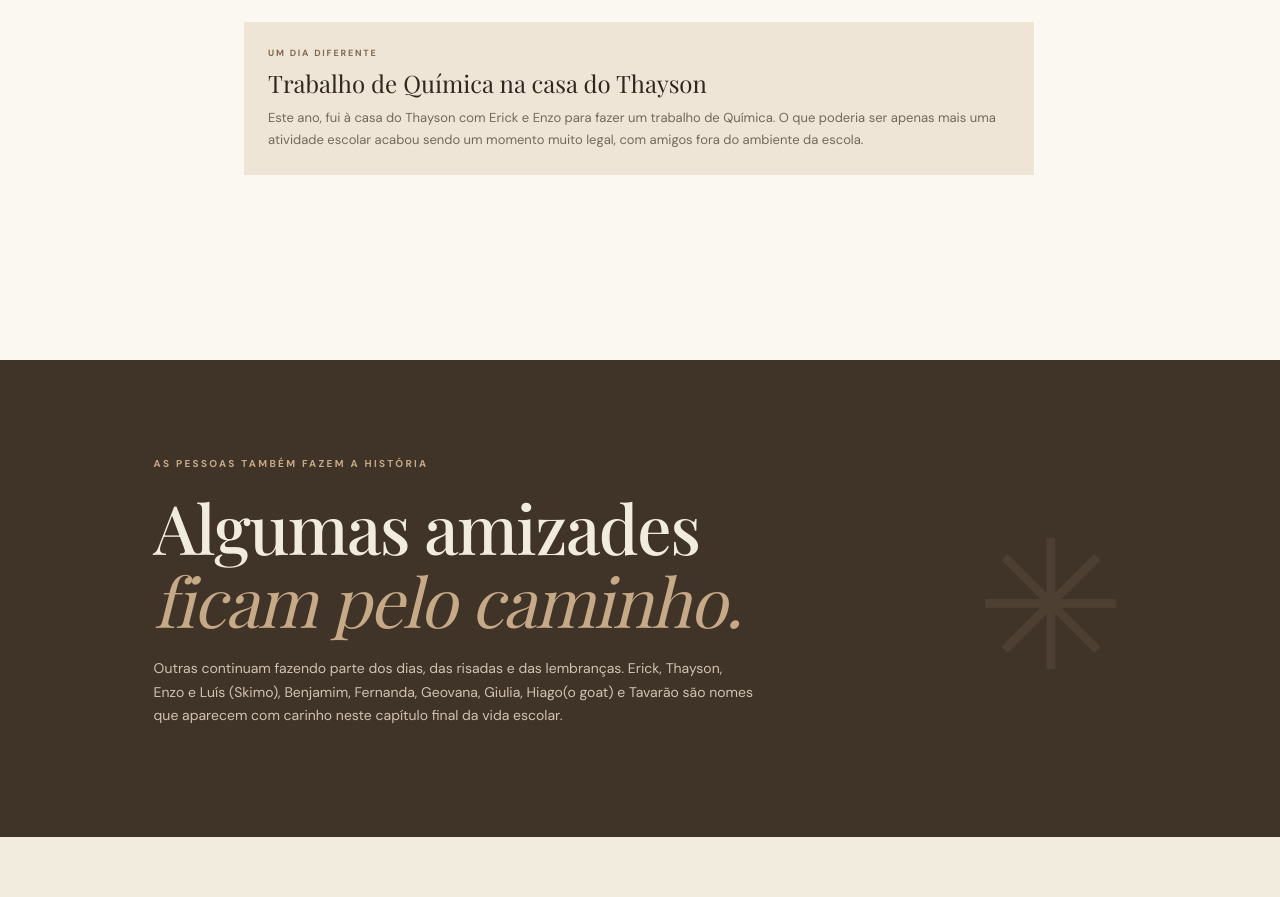
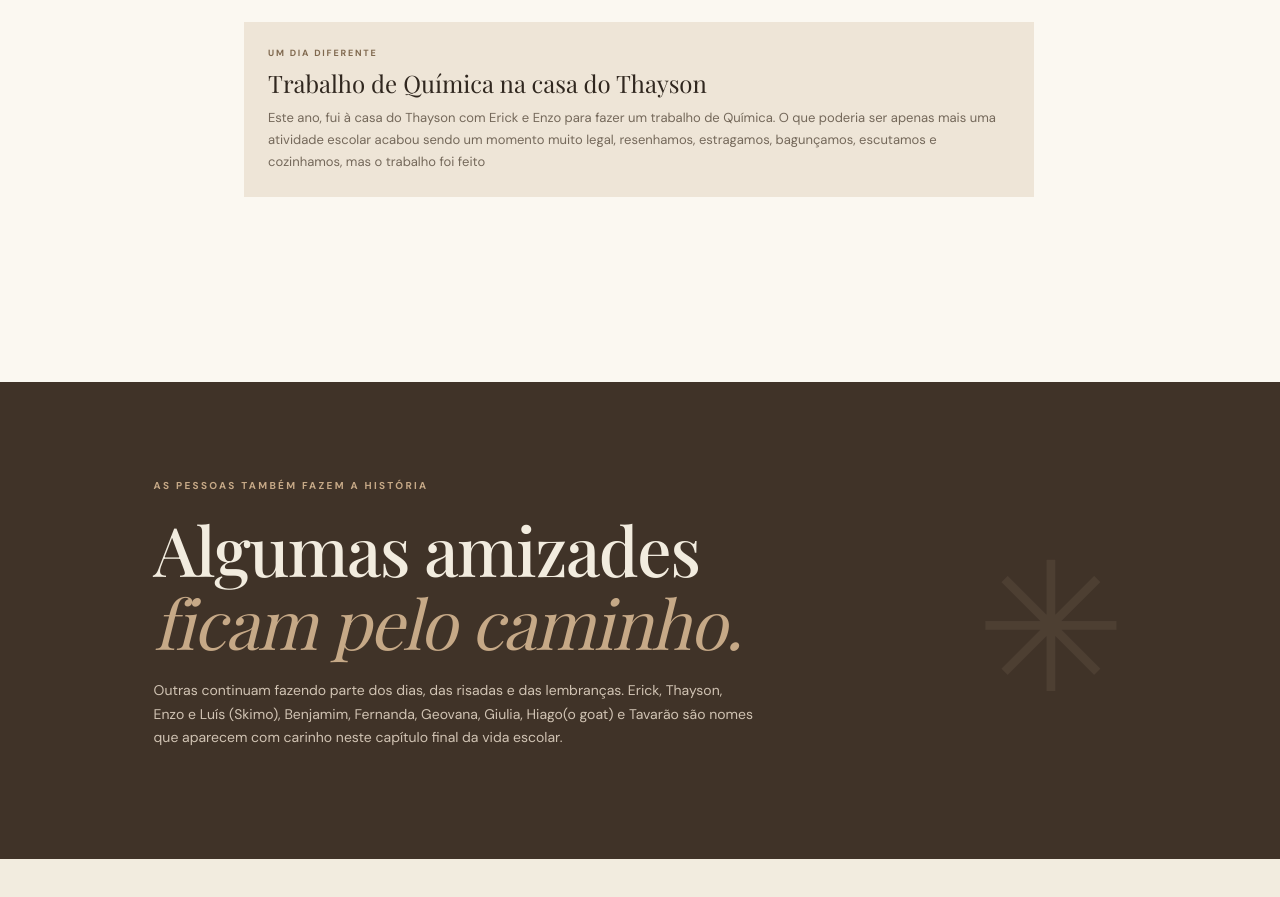
Before and after one commit to bryantzk0/Meu-legado-atualizado1, a plain HTML site: page index.html in a window 1280 px wide. Shown: the part 4380-5277 px from the top of the page. Drawn offline with nearby package versions, Linux system fonts and the light colour scheme.

Commit message:
Update index.html

```diff
--- a/index.html
+++ b/index.html
@@ -43,7 +43,7 @@
         <article class="timeline-item reveal"><div class="timeline-marker">02</div><div class="timeline-content"><p class="eyebrow">ENSINO FUNDAMENTAL</p><h3>Entre brincadeiras e novas amizades</h3><p>Durante o Ensino Fundamental, eu gostava bastante de brincar e conversar. Apesar disso, sempre fui um pouco tímido e tinha poucas amizades. Muitas vezes, tentava me aproximar de outras pessoas e fazer novos amigos, porque não gostava de ficar sozinho. Aos poucos, fui vivendo experiências e construindo lembranças dessa etapa.</p><div class="memory-quote">“Eu gostava de brincar e conversar, mas também era muito tímido.”</div></div></article>
         <article class="timeline-item reveal"><div class="timeline-marker">03</div><div class="timeline-content"><p class="eyebrow">1º ANO DO ENSINO MÉDIO</p><h3>Um mundo novo</h3><p>O início do Ensino Médio trouxe muitas novidades: uma escola nova, pessoas que eu ainda não conhecia e a oportunidade de construir novas amizades. Tudo parecia diferente, e foi um período de adaptação a essa nova etapa.</p><p>Algumas amizades fizeram parte daquele primeiro ano e seguiram caminhos diferentes. Outras permaneceram. Erick, Thayson e Enzo continuam presentes até hoje e são parte importante das lembranças que levo dessa fase.</p></div></article>
         <article class="timeline-item reveal"><div class="timeline-marker">04</div><div class="timeline-content"><p class="eyebrow">2º ANO DO ENSINO MÉDIO</p><h3>Novas pessoas, novas experiências</h3><p>No segundo ano, conheci novas pessoas, fiz novas amizades e vivi experiências diferentes. Nathan, Fernanda e Geovana foram algumas das pessoas legais que conheci nessa fase.</p><div class="achievement-card"><span class="achievement-icon">✳</span><div><small>UMA CONQUISTA DA TURMA</small><strong>3º lugar no campeonato de robótica</strong><p>Uma experiência divertida e uma conquista que ficou entre as boas lembranças daquele ano.</p></div></div><p>Também guardo com carinho as aulas de recomposição de Matemática com a professora Francismara, que era muito legal e tornou aqueles momentos mais agradáveis.</p></div></article>
-        <article class="timeline-item reveal"><div class="timeline-marker">05</div><div class="timeline-content"><p class="eyebrow">3º ANO DO ENSINO MÉDIO</p><h3>Entre risadas e despedidas</h3><p>Confesso que o último ano está sendo cansativo. Acho que todos já sentem um pouco o peso de chegar ao fim dessa jornada. Mesmo assim, foi o ano em que mais dei risadas, com certeza, principalmente ao lado do meu grupo de amigos da sala: Thayson, Enzo, Skimo (Luís), Benjamim, Hiago, Tavares e Erick (menção honrosa para a Fernanda, Giulia e Geovana).</p><p>Entre conversas, brincadeiras e situações que provavelmente só nós entendemos, construímos lembranças que vou levar comigo muito além dos portões da escola.</p><div class="photo-grid single-photo"><figure class="polaroid tilt-left"><img src="3ano-turma.jpg" alt="Foto da turma do 3º ano reunida no gramado da escola, de camiseta preta, fazendo poses divertidas"><figcaption>Risadas e lembranças do último ano</figcaption></figure></div><div class="memory-quote">“Às vezes, os momentos mais simples acabam se tornando os mais especiais.”</div><div class="small-story"><span>UM DIA DIFERENTE</span><h4>Trabalho de Química na casa do Thayson</h4><p>Este ano, fui à casa do Thayson com Erick e Enzo para fazer um trabalho de Química. O que poderia ser apenas mais uma atividade escolar acabou sendo um momento muito legal, com amigos fora do ambiente da escola.</p></div></div></article>
+        <article class="timeline-item reveal"><div class="timeline-marker">05</div><div class="timeline-content"><p class="eyebrow">3º ANO DO ENSINO MÉDIO</p><h3>Entre risadas e despedidas</h3><p>Confesso que o último ano está sendo cansativo. Acho que todos já sentem um pouco o peso de chegar ao fim dessa jornada. Mesmo assim, foi o ano em que mais dei risadas, com certeza, principalmente ao lado do meu grupo de amigos da sala: Thayson, Enzo, Skimo (Luís), Benjamim, Hiago, Tavares e Erick (menção honrosa para a Fernanda, Giulia e Geovana).</p><p>Entre conversas, brincadeiras e situações que provavelmente só nós entendemos, construímos lembranças que vou levar comigo muito além dos portões da escola.</p><div class="photo-grid single-photo"><figure class="polaroid tilt-left"><img src="3ano-turma.jpg" alt="Foto da turma do 3º ano reunida no gramado da escola, de camiseta preta, fazendo poses divertidas"><figcaption>Risadas e lembranças do último ano</figcaption></figure></div><div class="memory-quote">“Às vezes, os momentos mais simples acabam se tornando os mais especiais.”</div><div class="small-story"><span>UM DIA DIFERENTE</span><h4>Trabalho de Química na casa do Thayson</h4><p>Este ano, fui à casa do Thayson com Erick e Enzo para fazer um trabalho de Química. O que poderia ser apenas mais uma atividade escolar acabou sendo um momento muito legal, resenhamos, estragamos, bagunçamos, escutamos e cozinhamos, mas o trabalho foi feito </p></div></div></article>
       </div>
     </section>
     <section class="friends-band"><div class="friends-inner reveal"><p class="eyebrow">AS PESSOAS TAMBÉM FAZEM A HISTÓRIA</p><h2>Algumas amizades<br><em>ficam pelo caminho.</em></h2><p>Outras continuam fazendo parte dos dias, das risadas e das lembranças. Erick, Thayson, Enzo e Luís (Skimo), Benjamim, Fernanda, Geovana, Giulia, Hiago(o goat) e Tavarão são nomes que aparecem com carinho neste capítulo final da vida escolar.</p></div><span class="friends-decoration">✳</span></section>
```
